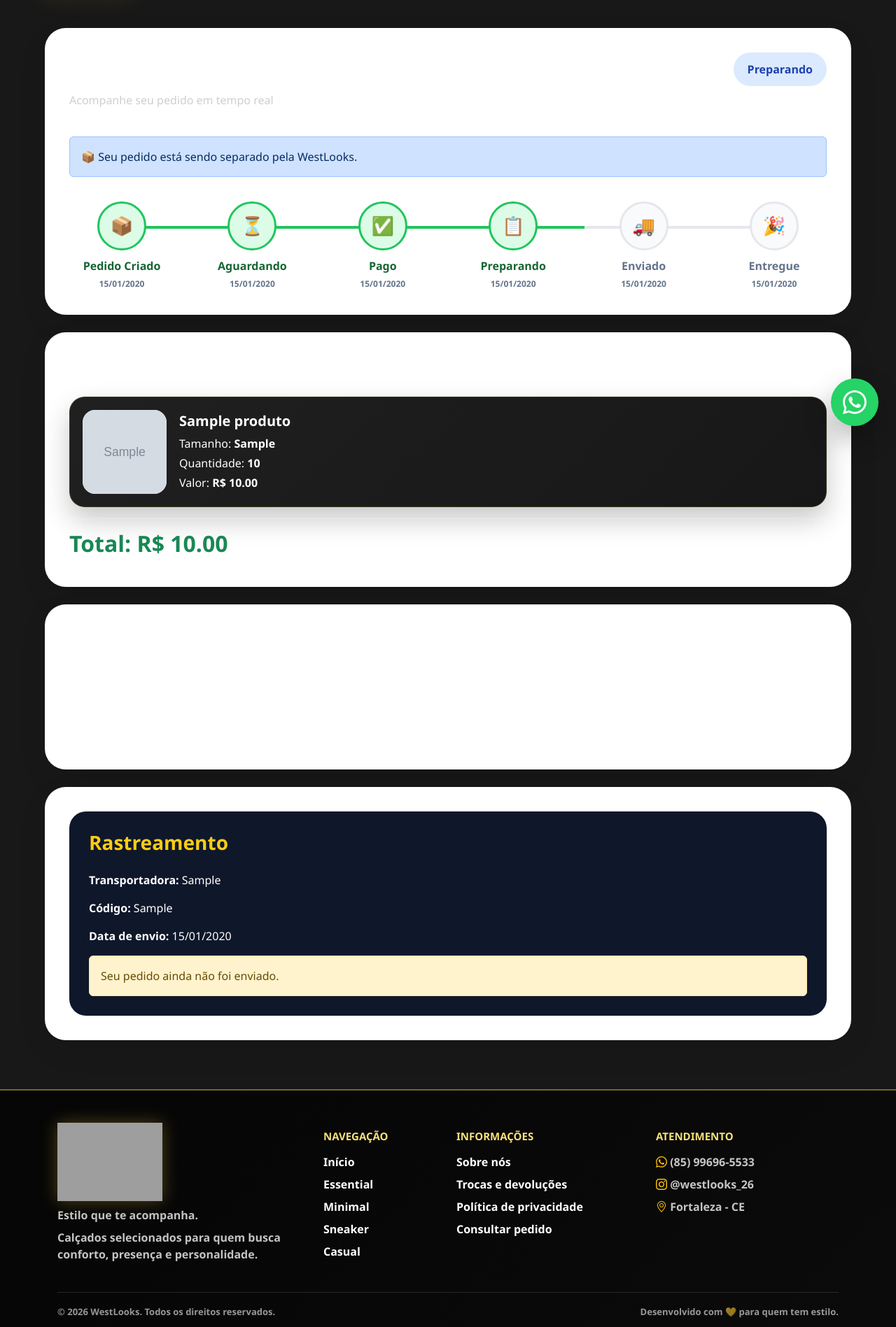
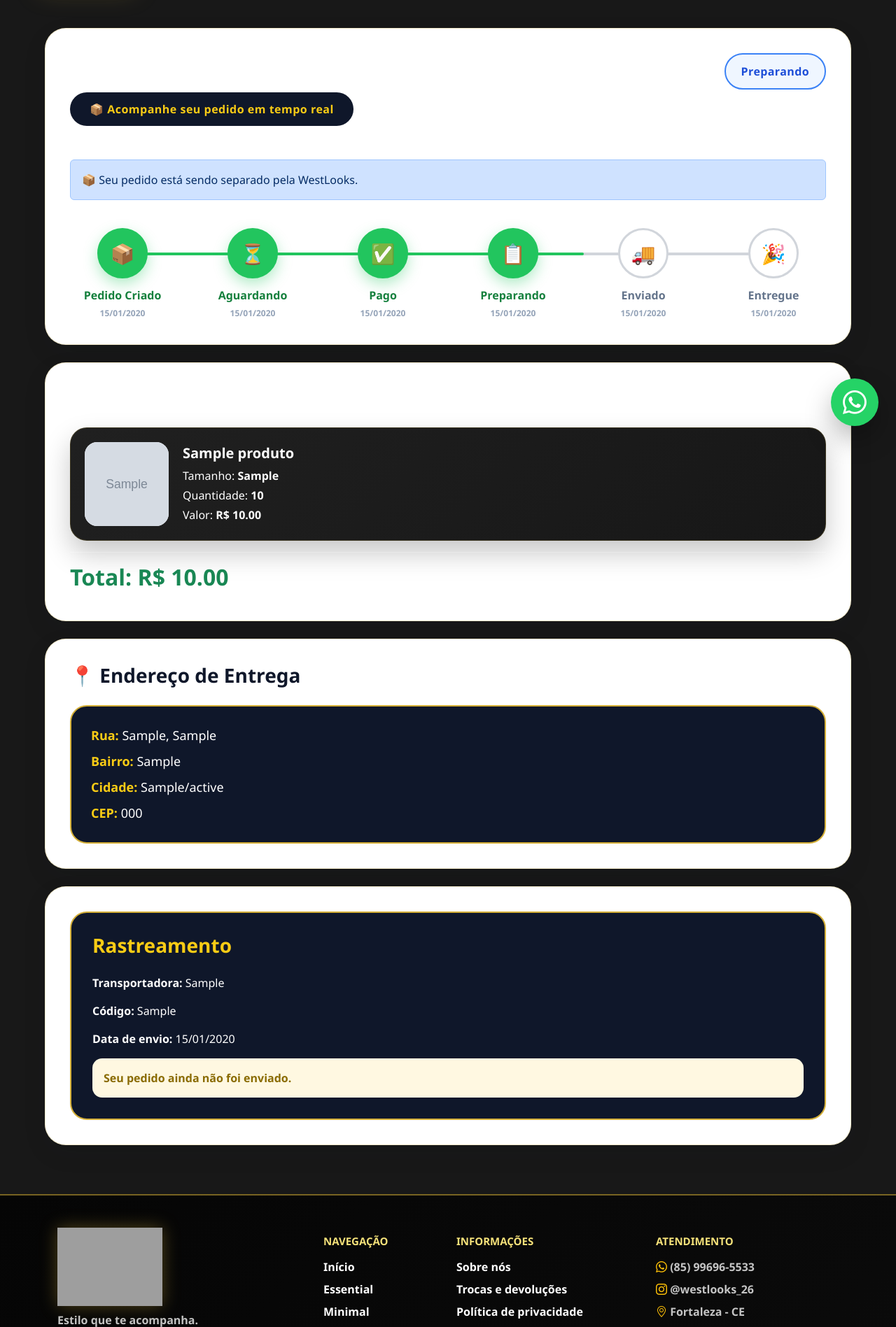
Before and after one commit to Mauricio3114/westlooks-ecommerce, a Flask app: page /acompanhar/1 in a window 1280 px wide. Shown: the part 166-2063 px from the top of the page at 70% size. Run offline with Flask 3, Linux system fonts and the light colour scheme; tables that the repository leaves empty hold one stand-in row (values such as "Sample post"); grey boxes marked "Sample" are stand-in pictures; grey boxes are pictures that could not be loaded.

Commit message:
refina telas de pedido e acompanhamento da WestLooks

```diff
--- a/app/templates/loja/acompanhar_pedido.html
+++ b/app/templates/loja/acompanhar_pedido.html
@@ -17,133 +17,212 @@
     background:#fff;
     border-radius:30px;
     padding:35px;
-    box-shadow:0 15px 40px rgba(0,0,0,.08);
     margin-bottom:25px;
+    border:1px solid rgba(212,175,55,.25);
+    box-shadow:0 12px 35px rgba(15,23,42,.08);
 }
 
 .status-badge{
     display:inline-block;
-    padding:12px 20px;
+    padding:12px 22px;
     border-radius:999px;
-    font-weight:800;
+    font-weight:900;
+    letter-spacing:.4px;
 }
 
-.status-aguardando_pagamento{background:#fef3c7;color:#92400e;}
-.status-pago{background:#dcfce7;color:#166534;}
-.status-preparando{background:#dbeafe;color:#1e40af;}
-.status-enviado{background:#ede9fe;color:#5b21b6;}
-.status-entregue{background:#ccfbf1;color:#115e59;}
-.status-cancelado{background:#fee2e2;color:#991b1b;}
+.status-aguardando_pagamento{
+    background:#fff8e1;
+    color:#b8860b;
+    border:2px solid #d4af37;
+}
+
+.status-pago{
+    background:#dcfce7;
+    color:#166534;
+    border:2px solid #16a34a;
+}
+
+.status-preparando{
+    background:#eff6ff;
+    color:#1d4ed8;
+    border:2px solid #3b82f6;
+}
+
+.status-enviado{
+    background:#dbeafe;
+    color:#1d4ed8;
+    border:2px solid #3b82f6;
+}
+
+.status-entregue{
+    background:#dcfce7;
+    color:#15803d;
+    border:2px solid #22c55e;
+}
+
+.status-cancelado{
+    background:#fee2e2;
+    color:#b91c1c;
+    border:2px solid #ef4444;
+}
+
+/* ---------- TIMELINE ---------- */
 
 .timeline{
     display:flex;
+    justify-content:space-between;
     align-items:flex-start;
-    justify-content:space-between;
-    gap:0;
-    margin-top:35px;
+    margin-top:40px;
     position:relative;
 }
 
 .timeline::before{
     content:"";
     position:absolute;
-    top:35px;
     left:8%;
     right:8%;
+    top:35px;
     height:4px;
-    background:#e5e7eb;
+    background:#d1d5db;
     z-index:1;
 }
 
 .timeline-progress{
     position:absolute;
+    left:8%;
     top:35px;
-    left:8%;
     height:4px;
     background:#22c55e;
-    z-index:1;
+    z-index:2;
+    border-radius:999px;
 }
 
 .step{
-    position:relative;
-    z-index:2;
     width:150px;
     text-align:center;
+    position:relative;
+    z-index:3;
+    color:#64748b;
     font-weight:800;
-    color:#64748b;
 }
 
 .step .circle{
-    width:70px;
-    height:70px;
+    width:72px;
+    height:72px;
+    margin:auto;
+    margin-bottom:12px;
     border-radius:50%;
-    background:#f8fafc;
-    border:3px solid #e5e7eb;
     display:flex;
     align-items:center;
     justify-content:center;
-    margin:0 auto 10px;
-    font-size:26px;
+    background:#fff;
+    border:3px solid #d1d5db;
+    font-size:28px;
+    transition:.2s;
 }
 
 .step.active .circle{
-    background:#dcfce7;
+    background:#22c55e;
+    color:#fff;
     border-color:#22c55e;
-    color:#166534;
+    box-shadow:0 8px 20px rgba(34,197,94,.35);
 }
 
 .step.active{
-    color:#166534;
+    color:#15803d;
 }
 
 .step-date{
     display:block;
+    margin-top:5px;
     font-size:12px;
-    color:#64748b;
-    margin-top:5px;
-    font-weight:600;
+    color:#94a3b8;
+    font-weight:700;
 }
 
+/* ---------- PRODUTOS ---------- */
+
 .produto-card{
-    border:1px solid #e5e7eb;
-    border-radius:22px;
-    padding:18px;
-    margin-bottom:15px;
     display:flex;
-    gap:18px;
+    gap:20px;
     align-items:center;
     flex-wrap:wrap;
+    background:#1b1b1b;
+    color:#fff;
+    border-radius:24px;
+    padding:20px;
+    border:2px solid rgba(212,175,55,.25);
+    box-shadow:0 15px 35px rgba(0,0,0,.18);
 }
 
 .produto-card img{
     width:120px;
     height:120px;
     object-fit:cover;
+    background:#fff;
     border-radius:18px;
-    background:#f3f4f6;
 }
 
 .produto-info{
     flex:1;
-    min-width:220px;
 }
+
+.produto-info h5{
+    color:#fff;
+    font-weight:900;
+}
+
+.produto-info p{
+    margin-bottom:6px;
+    color:#f1f5f9;
+}
+
+.produto-info strong{
+    color:#fff;
+}
+
+/* ---------- TOTAL ---------- */
+
+.total-pedido{
+    font-size:48px;
+    font-weight:900;
+    color:#059669;
+}
+
+.total-pedido small{
+    color:#0f172a;
+}
+
+/* ---------- RASTREAMENTO ---------- */
 
 .rastreamento-box{
     background:#0f172a;
     color:#fff;
     border-radius:24px;
-    padding:28px;
+    padding:30px;
+    border:2px solid #d4af37;
 }
 
 .rastreamento-box h3{
     color:#facc15;
+    font-weight:900;
 }
 
+.rastreamento-box .alert{
+    background:#fff8e1;
+    color:#8a6b00;
+    border:none;
+    border-radius:14px;
+    font-weight:700;
+}
+
+/* ---------- MOBILE ---------- */
+
 @media(max-width:900px){
+
     .timeline{
         display:grid;
-        grid-template-columns:1fr;
-        gap:15px;
+        gap:20px;
     }
 
     .timeline::before,
@@ -155,13 +234,15 @@
         width:100%;
     }
 
-    .pedido-card{
-        padding:24px;
+    .produto-card{
+        text-align:center;
+        justify-content:center;
     }
 
-    .produto-card{
-        align-items:flex-start;
+    .produto-info{
+        width:100%;
     }
+
 }
 </style>
 
@@ -201,9 +282,24 @@
                     Pedido #{{ pedido.id }}
                 </h1>
 
-                <p class="text-muted">
-                    Acompanhe seu pedido em tempo real
-                </p>
+                <div class="mb-4">
+
+                    <span
+                        style="
+                        display:inline-block;
+                        background:#0f172a;
+                        color:#facc15;
+                        padding:12px 28px;
+                        border-radius:999px;
+                        font-weight:900;
+                        letter-spacing:.5px;
+                        ">
+
+                        📦 Acompanhe seu pedido em tempo real
+
+                    </span>
+
+                </div>
             </div>
 
             <div>
@@ -355,35 +451,59 @@
 
     <div class="pedido-card">
 
-        <h3 class="fw-bold mb-4">
-            Endereço de Entrega
+        <h3
+            style="
+            font-weight:900;
+            color:#0f172a;
+            margin-bottom:25px;
+            ">
+
+            📍 Endereço de Entrega
+
         </h3>
 
         {% if pedido.cliente.enderecos %}
 
             {% set endereco = pedido.cliente.enderecos[0] %}
 
-            <p class="mb-1">
+            <div
+                style="
+                background:#0f172a;
+                color:#fff;
+                border:2px solid #d4af37;
+                border-radius:24px;
+                padding:28px;
+                ">
+
+                <p style="margin-bottom:10px;font-size:18px;">
+                    <strong style="color:#facc15;">Rua:</strong>
                     {{ endereco.logradouro }}, {{ endereco.numero }}
                 </p>
 
-            <p class="mb-1">
+                <p style="margin-bottom:10px;font-size:18px;">
+                    <strong style="color:#facc15;">Bairro:</strong>
                     {{ endereco.bairro }}
                 </p>
 
-            <p class="mb-1">
+                <p style="margin-bottom:10px;font-size:18px;">
+                    <strong style="color:#facc15;">Cidade:</strong>
                     {{ endereco.cidade }}/{{ endereco.estado }}
                 </p>
 
-            <p class="mb-0">
-                CEP: {{ endereco.cep }}
+                <p style="margin-bottom:0;font-size:18px;">
+                    <strong style="color:#facc15;">CEP:</strong>
+                    {{ endereco.cep }}
                 </p>
+
+            </div>
 
         {% else %}
 
-            <p class="text-muted">
-                Endereço não informado.
-            </p>
+            <div class="alert alert-warning mb-0">
+
+                Nenhum endereço informado.
+
+            </div>
 
         {% endif %}
 
```
Also changed, not shown: app/templates/loja/pedido_sucesso.html (+113 -31 lines), app/static/uploads/produto_1_extra_0_00D865A0-2885-4F05-9F8B-D5468FCEA279.jpg (added), app/static/uploads/produto_1_extra_1_4ADB64A7-BA62-4F77-876E-CA4BF5D920B2.jpg (added), app/static/uploads/produto_1_extra_2_6DA728EA-6547-4EA6-8818-FCBE63D3D7DF.jpg (added), app/static/uploads/produto_1_extra_3_4734C8F4-EFC2-46B5-9857-D3F3B45EABEE.jpg (added), app/static/uploads/produto_1_extra_4_143759A7-8AE5-49A8-9959-422893AC8092.jpg (added), app/static/uploads/produto_1_extra_5_B6BE0635-6BEA-4B59-A87C-0E7857F806D5.jpg (added), app/static/uploads/produto_1_principal_00D865A0-2885-4F05-9F8B-D5468FCEA279.jpg (added), westlooks.db. Lines whose indentation alone changed are shown as unchanged.
